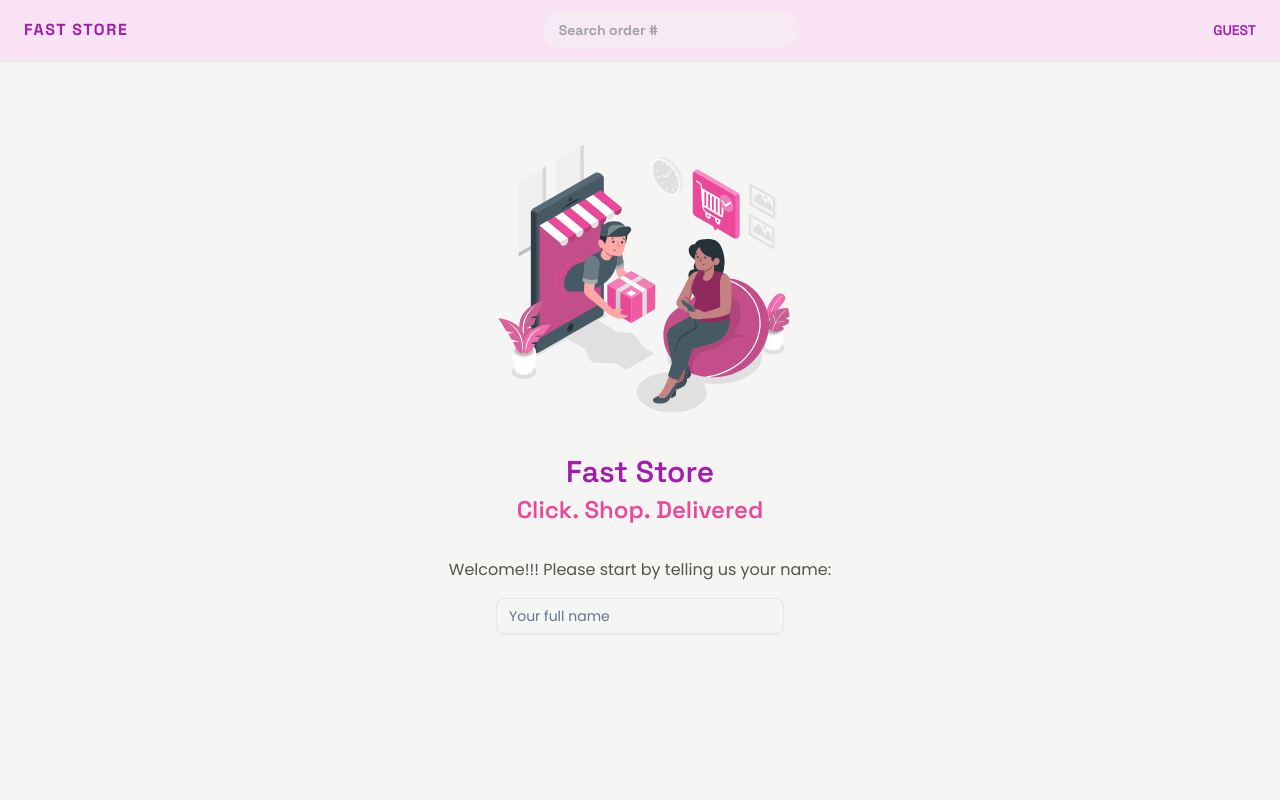
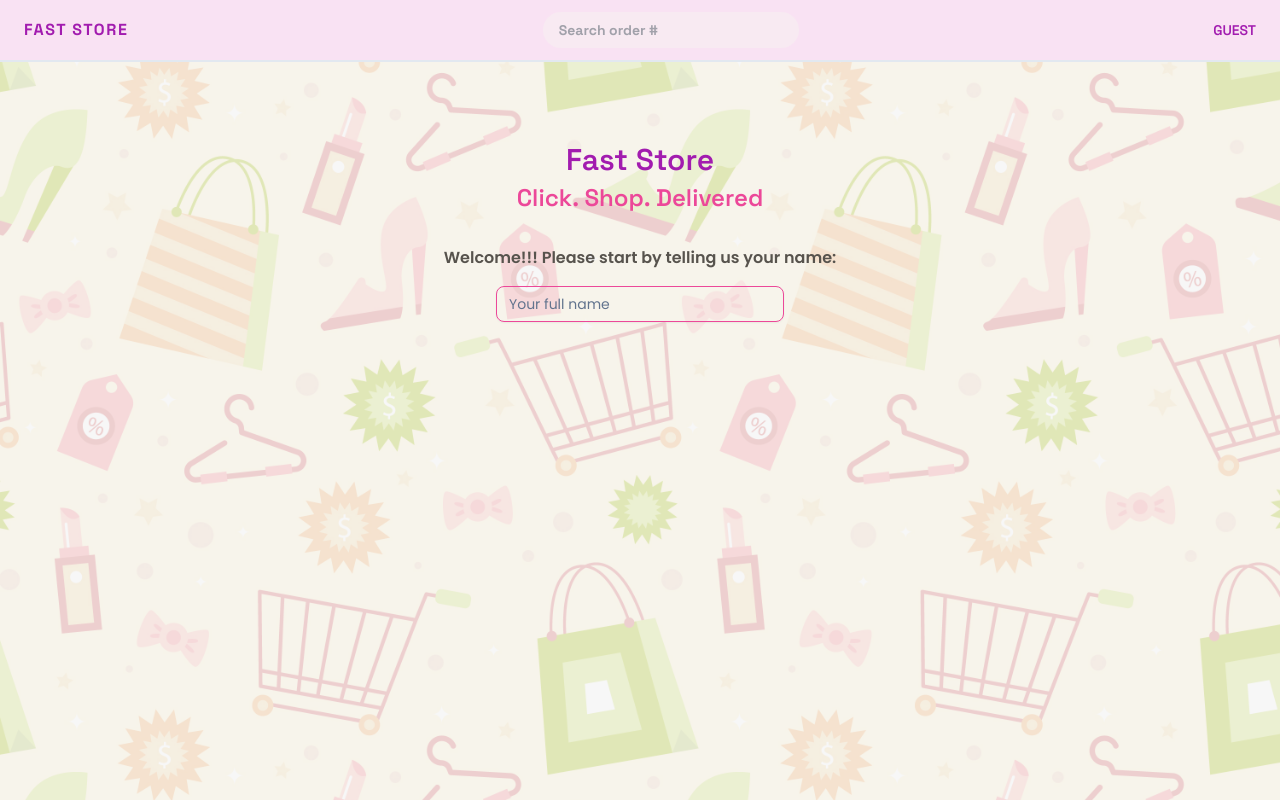
Before and after one commit to bluehoneygee/fast-store-nextjs, a Next.js app: page / in a window 1280 px wide. Built offline with nearby package versions, Linux system fonts and the light colour scheme.

Commit message:
style(home): restyle home bg

```diff
--- a/app/(features)/layout.jsx
+++ b/app/(features)/layout.jsx
@@ -6,7 +6,7 @@ const featuresLayout = ({ children, ...props }) => {
   return (
     <main className="bg-stone-100 text-stone-700 grid grid-rows-[auto_1fr_auto] h-screen">
       <Navbar />
-      <div className="overflow-y-auto">{children}</div>
+      <div className="overflow-y-auto  min-h-0">{children}</div>
       <CartOverview />
     </main>
   );
--- a/app/(features)/page.js
+++ b/app/(features)/page.js
@@ -1,19 +1,13 @@
 import HomeClient from "@/components/HomeClient";
-import Image from "next/image";
 
 const Home = () => {
   return (
-    <div className="my-30 px-4 text-center sm:my-16">
-      <div className="mb-2 flex justify-center">
-        <Image
-          src="/header.svg"
-          alt="Fast Store header illustration"
-          width={300}
-          height={200}
-          className="w-auto h-80"
-          priority
+    <div className="relative min-h-full">
+      <div
+        aria-hidden
+        className="absolute inset-0 z-0 bg-[url('/bg.jpg')] bg-cover bg-center opacity-25 pointer-events-none"
       />
-      </div>
+      <div className="relative z-10 px-4 text-center py-16 sm:py-20">
         <h1 className="mb-8 text-xl font-semibold md:text-3xl text-[#a21caf] font-grotesk">
           Fast Store
           <br />
@@ -23,6 +17,7 @@ const Home = () => {
         </h1>
         <HomeClient />
       </div>
+    </div>
   );
 };
 
--- a/components/CreateUser.jsx
+++ b/components/CreateUser.jsx
@@ -25,7 +25,7 @@ const CreateUser = () => {
 
   return (
     <form onSubmit={handleSubmit} className="space-y-4 font-poppins">
-      <p className="text-sm text-stone-600 md:text-base">
+      <p className="text-sm text-stone-600 md:text-base font-semibold">
         Welcome!!! Please start by telling us your name:
       </p>
 
@@ -36,7 +36,7 @@ const CreateUser = () => {
           setName(e.target.value);
           if (err) setErr("");
         }}
-        className="w-72"
+        className="w-72 border-[#ec4899] focus-visible:ring-2 focus-visible:ring-[#ec4899]"
       />
 
       {err && (
```
Also changed, not shown: public/bg.jpg (added). Lines whose indentation alone changed are shown as unchanged.
